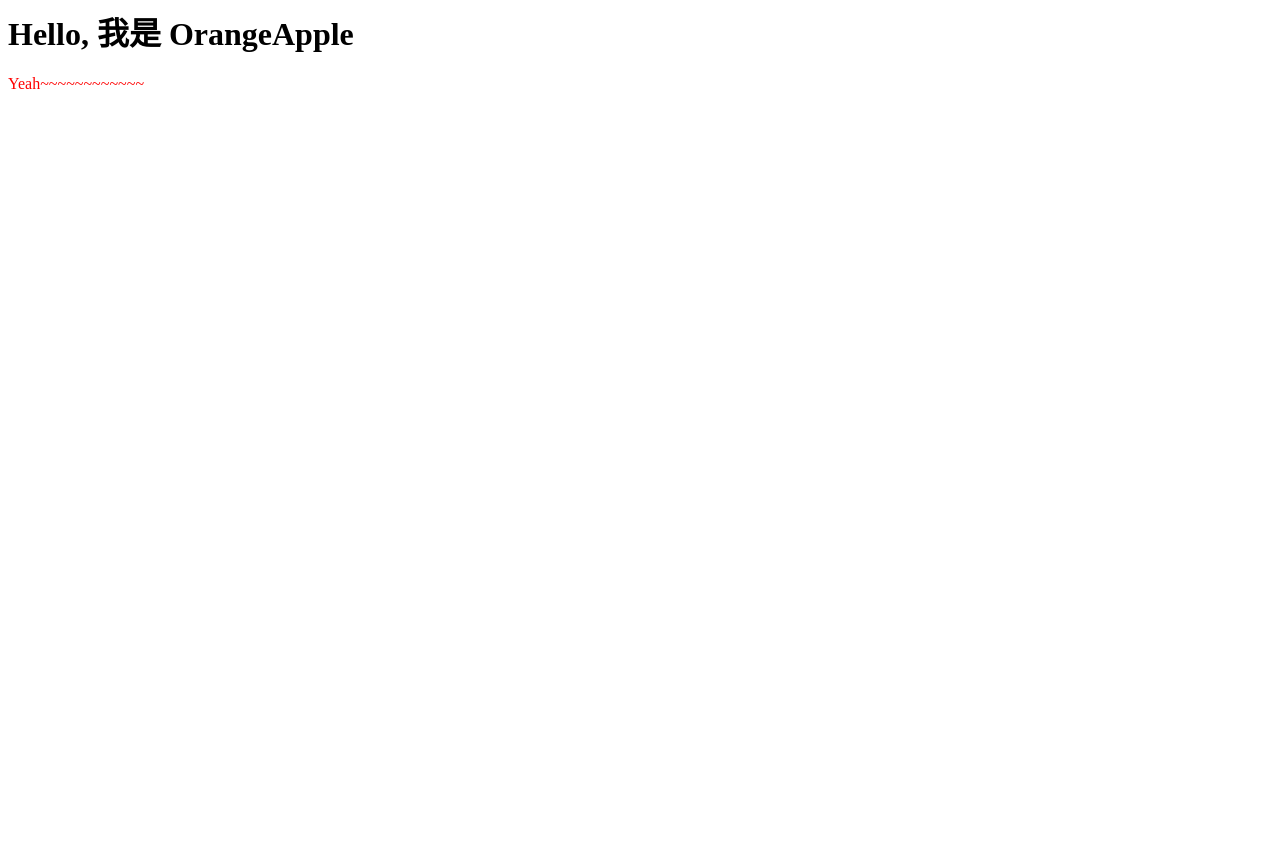
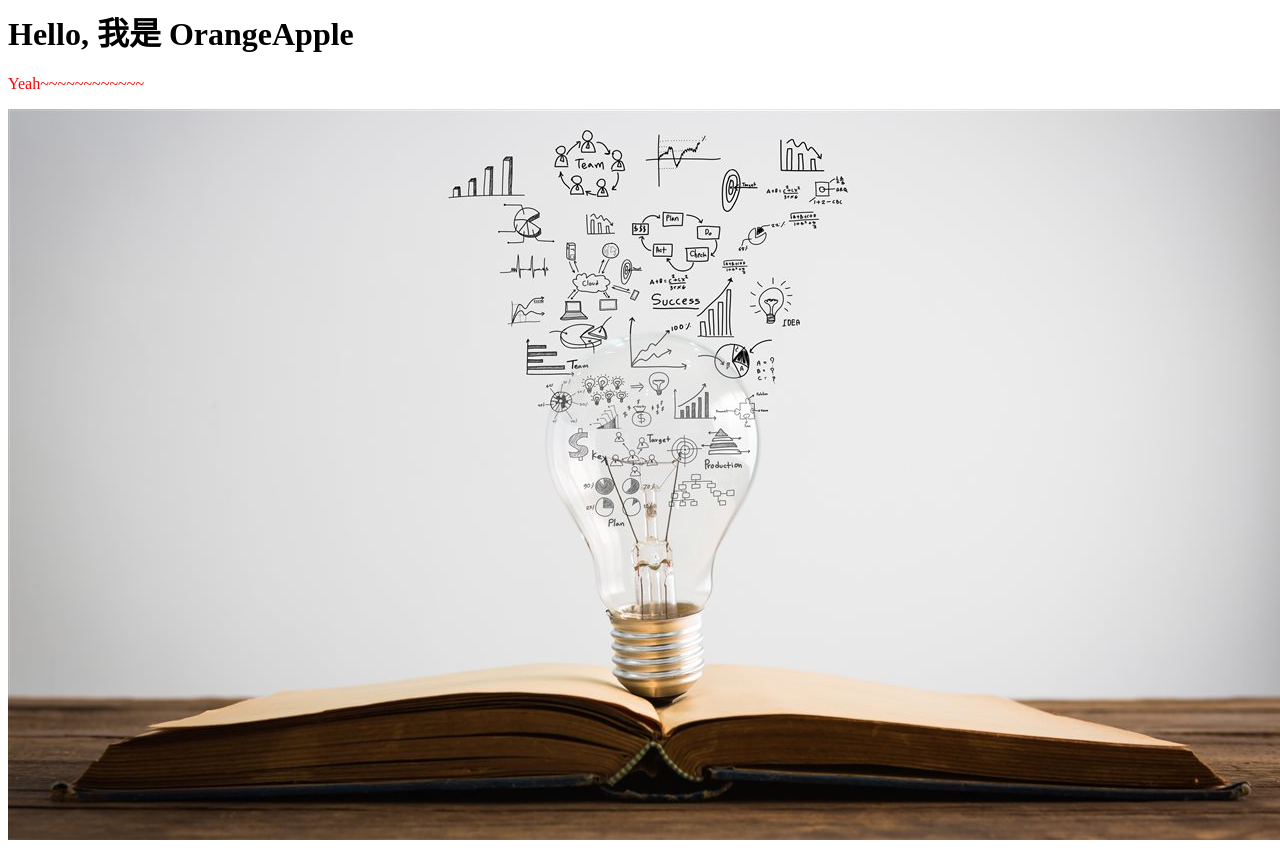
Before and after one commit to kevin-shu/kevin-shu.github.io, a plain HTML site: page index.html in a window 1280 px wide. Before the commit the page ends 800 px from the top, so only its background shows below. Drawn offline with Linux system fonts and the light colour scheme.

Commit message:
Update index.html

```diff
--- a/index.html
+++ b/index.html
@@ -6,5 +6,6 @@
 <body>
   <h1>Hello, 我是 OrangeApple</h1>
   <p>Yeah~~~~~~~~~~~~</p>
+  <img src="images/flipped.jpg" />
 </body>
 </html>
```
